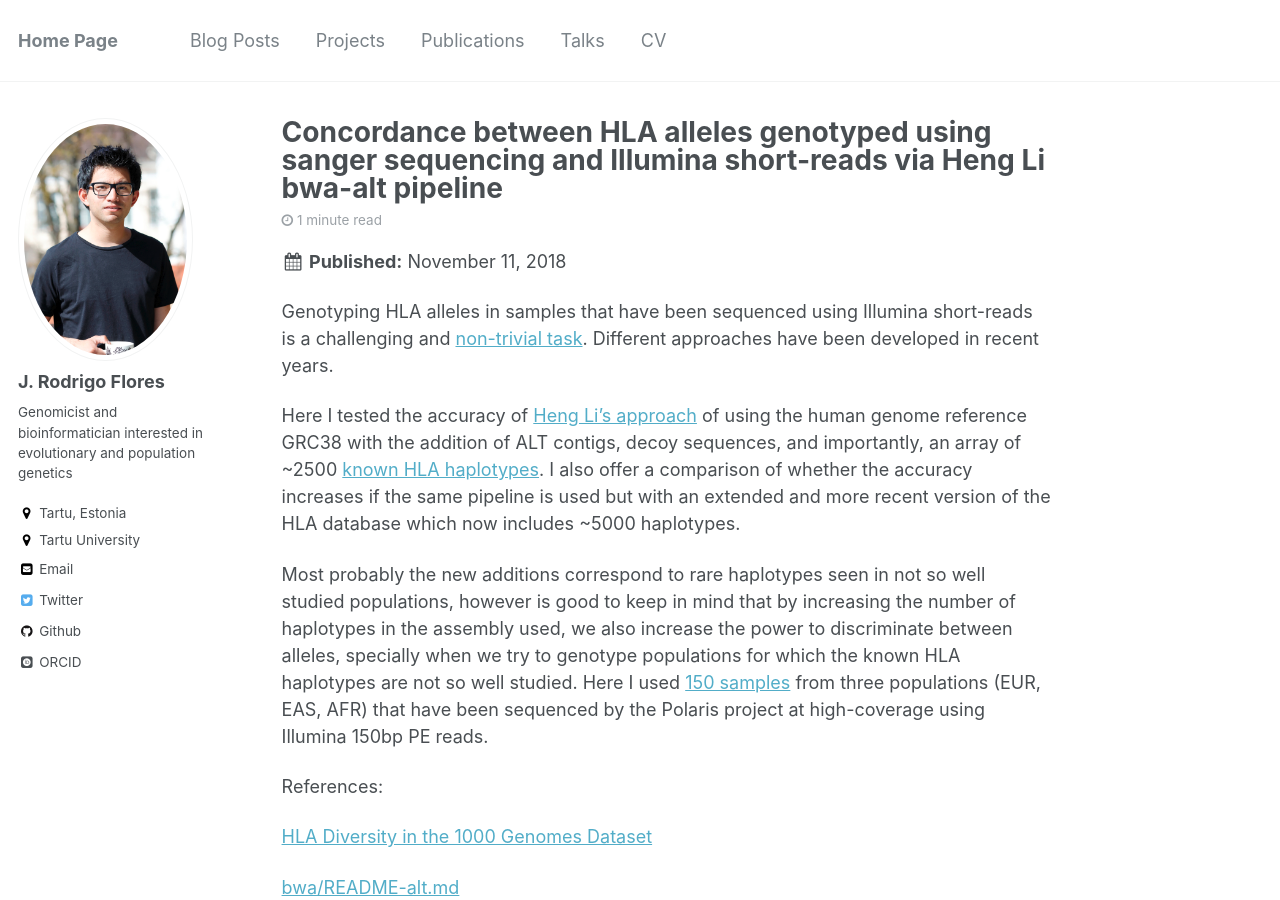
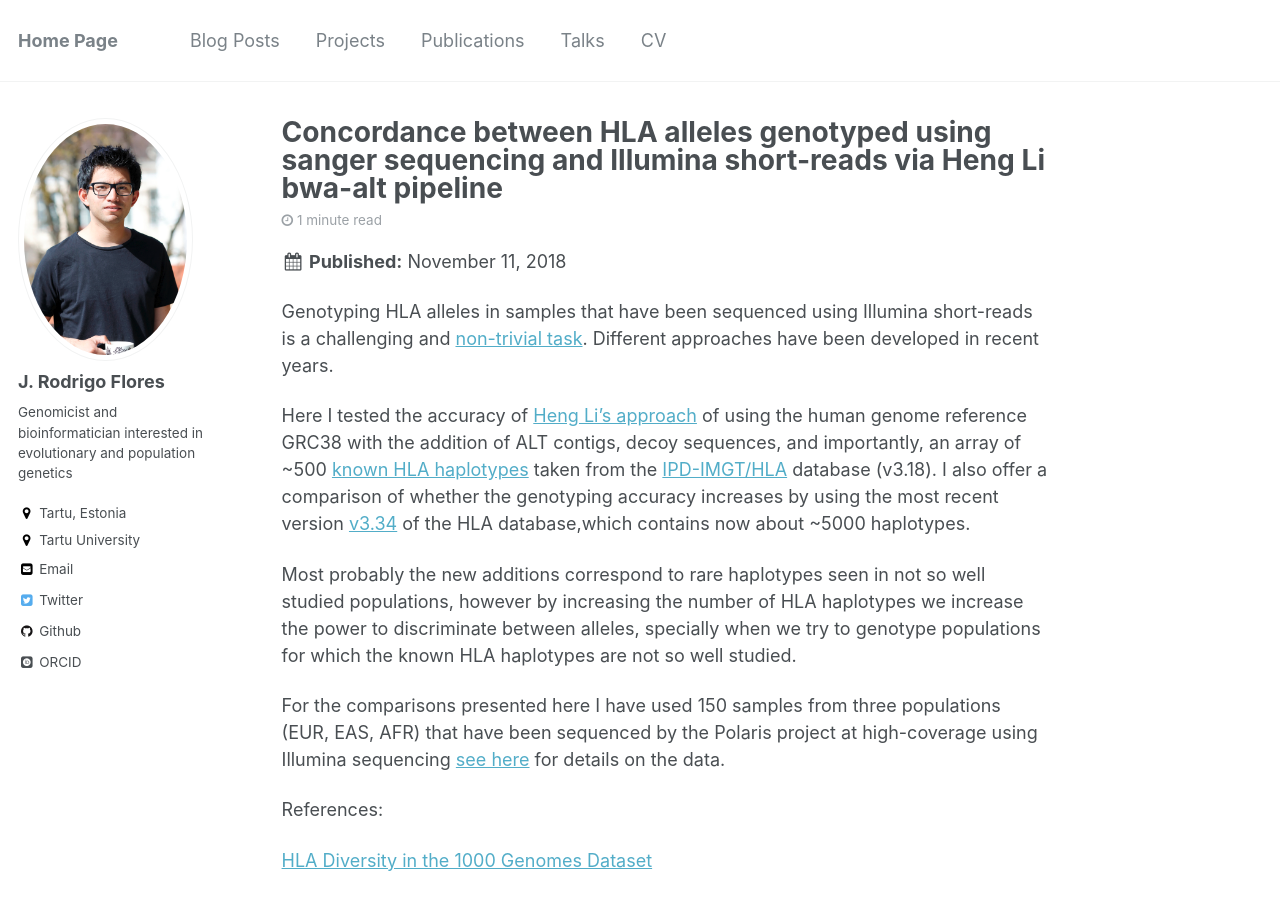
Before and after one commit to JRodrigoF/JRodrigoFlores.github.io, a Jekyll site: the page built from _posts/2018-11-11-HLA-genotyping-concordance-sanger-illumina.md, in a window 1280 px wide and 900 px high. Built offline with Jekyll 4.4.1, drawn with Linux system fonts in a browser that asks for light colours; some web fonts are replaced.

Commit message:
Update 2018-11-11-HLA-genotyping-concordance-sanger-illumina.md

```diff
--- a/_posts/2018-11-11-HLA-genotyping-concordance-sanger-illumina.md
+++ b/_posts/2018-11-11-HLA-genotyping-concordance-sanger-illumina.md
@@ -13,9 +13,11 @@ tags:
 
 Genotyping HLA alleles in samples that have been sequenced using Illumina short-reads is a challenging and [non-trivial task](http://genestogenomes.org/the-trouble-with-hla-diversity/). Different approaches have been developed in recent years.
 
-Here I tested the accuracy of [Heng Li's approach](https://github.com/lh3/bwa/blob/master/README-alt.md#hla-typing) of using the human genome reference GRC38 with the addition of ALT contigs, decoy sequences, and importantly, an array of ~2500 [known HLA haplotypes](https://www.ebi.ac.uk/ipd/imgt/hla/). I also offer a comparison of whether the accuracy increases if the same pipeline is used but with an extended and more recent version of the HLA database which now includes ~5000 haplotypes.
+Here I tested the accuracy of [Heng Li's approach](https://github.com/lh3/bwa/blob/master/README-alt.md#hla-typing) of using the human genome reference GRC38 with the addition of ALT contigs, decoy sequences, and importantly, an array of ~500 [known HLA haplotypes](https://www.ebi.ac.uk/ipd/imgt/hla/docs/version_r3180.html) taken from the [IPD-IMGT/HLA](https://www.ebi.ac.uk/ipd/imgt/hla/) database (v3.18). I also offer a comparison of whether the genotyping accuracy increases by using the most recent version [v3.34](https://www.ebi.ac.uk/ipd/imgt/hla/docs/version_r3340.html) of the HLA database,which contains now about ~5000 haplotypes.
 
-Most probably the new additions correspond to rare haplotypes seen in not so well studied populations, however is good to keep in mind that by increasing the number of haplotypes in the assembly used, we also increase the power to discriminate between alleles, specially when we try to genotype populations for which the known HLA haplotypes are not so well studied. Here I used [150 samples](https://github.com/Illumina/Polaris) from three populations (EUR, EAS, AFR) that have been sequenced by the Polaris project at high-coverage using Illumina 150bp PE reads.
+Most probably the new additions correspond to rare haplotypes seen in not so well studied populations, however by increasing the number of HLA haplotypes we increase the power to discriminate between alleles, specially when we try to genotype populations for which the known HLA haplotypes are not so well studied.
+
+For the comparisons presented here I have used 150 samples from three populations (EUR, EAS, AFR) that have been sequenced by the Polaris project at high-coverage using Illumina sequencing [see here](https://jrodrigoflores.com/posts/2018/11/Polaris-project-diversity-panel/) for details on the data.
 
 
 References:
```
